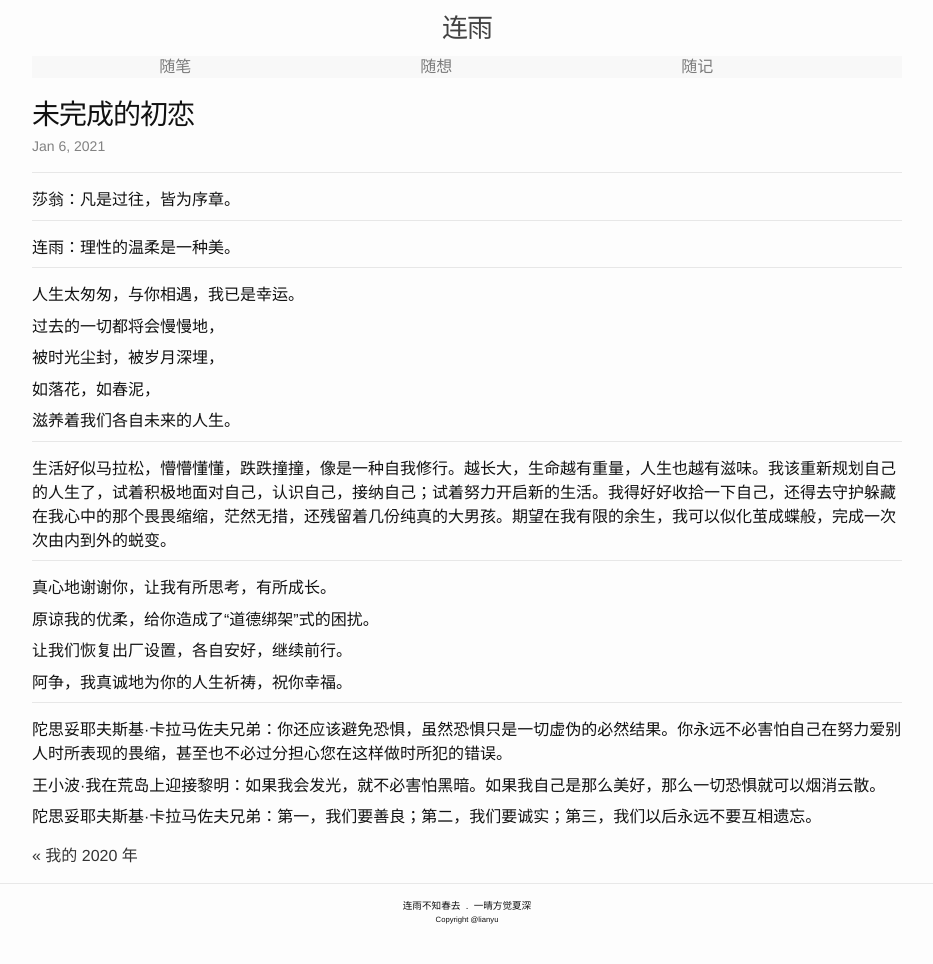
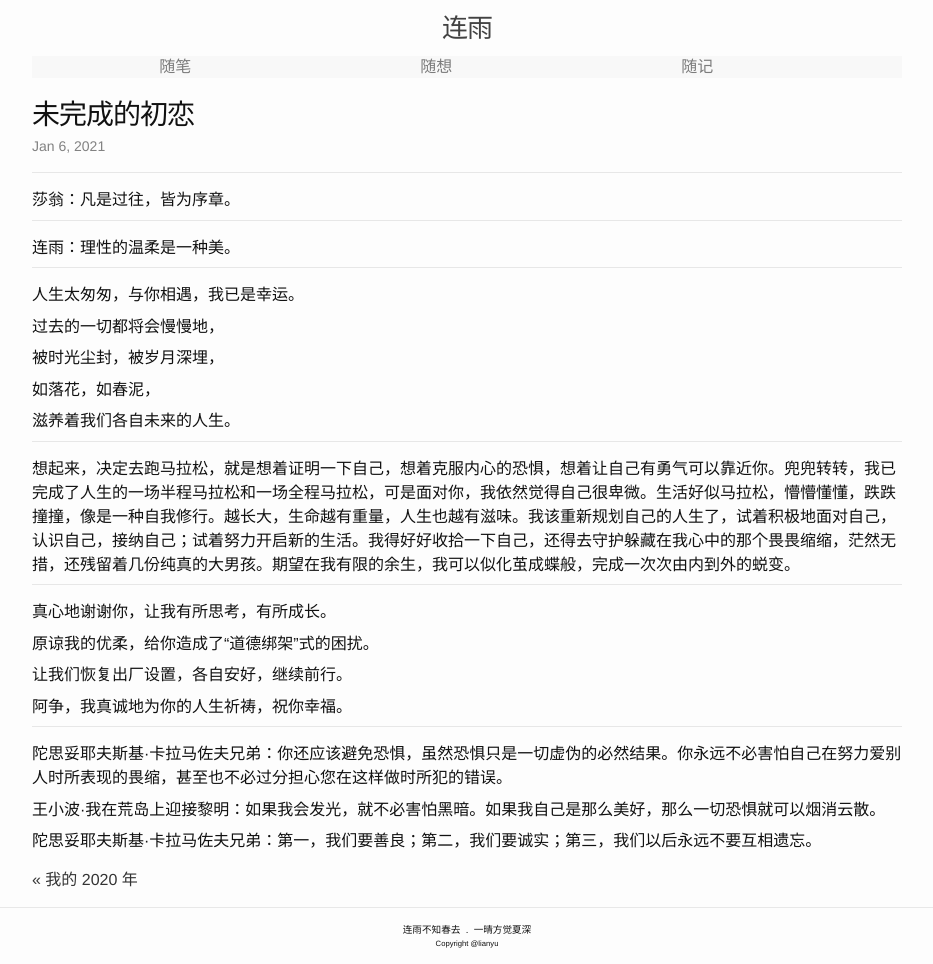
Before and after one commit to lianyu1115/lianyu, a Jekyll site: the page built from _journals/2021-01-06-未完成的初恋.md, in a window 1280 px wide. Shown: the whole page, without its empty margins (173-1106 px from the left). Built offline with Jekyll 4.4.1, drawn with Linux system fonts in a browser that asks for light colours; before the commit the page ends 940 px from its top, so only the background shows below that.

Commit message:
Update 2021-01-06-未完成的初恋.md

```diff
--- a/_journals/2021-01-06-未完成的初恋.md
+++ b/_journals/2021-01-06-未完成的初恋.md
@@ -27,7 +27,7 @@
 
 - - -
 
-生活好似马拉松，懵懵懂懂，跌跌撞撞，像是一种自我修行。越长大，生命越有重量，人生也越有滋味。我该重新规划自己的人生了，试着积极地面对自己，认识自己，接纳自己；试着努力开启新的生活。我得好好收拾一下自己，还得去守护躲藏在我心中的那个畏畏缩缩，茫然无措，还残留着几份纯真的大男孩。期望在我有限的余生，我可以似化茧成蝶般，完成一次次由内到外的蜕变。
+想起来，决定去跑马拉松，就是想着证明一下自己，想着克服内心的恐惧，想着让自己有勇气可以靠近你。兜兜转转，我已完成了人生的一场半程马拉松和一场全程马拉松，可是面对你，我依然觉得自己很卑微。生活好似马拉松，懵懵懂懂，跌跌撞撞，像是一种自我修行。越长大，生命越有重量，人生也越有滋味。我该重新规划自己的人生了，试着积极地面对自己，认识自己，接纳自己；试着努力开启新的生活。我得好好收拾一下自己，还得去守护躲藏在我心中的那个畏畏缩缩，茫然无措，还残留着几份纯真的大男孩。期望在我有限的余生，我可以似化茧成蝶般，完成一次次由内到外的蜕变。
 
 - - -
 
```
